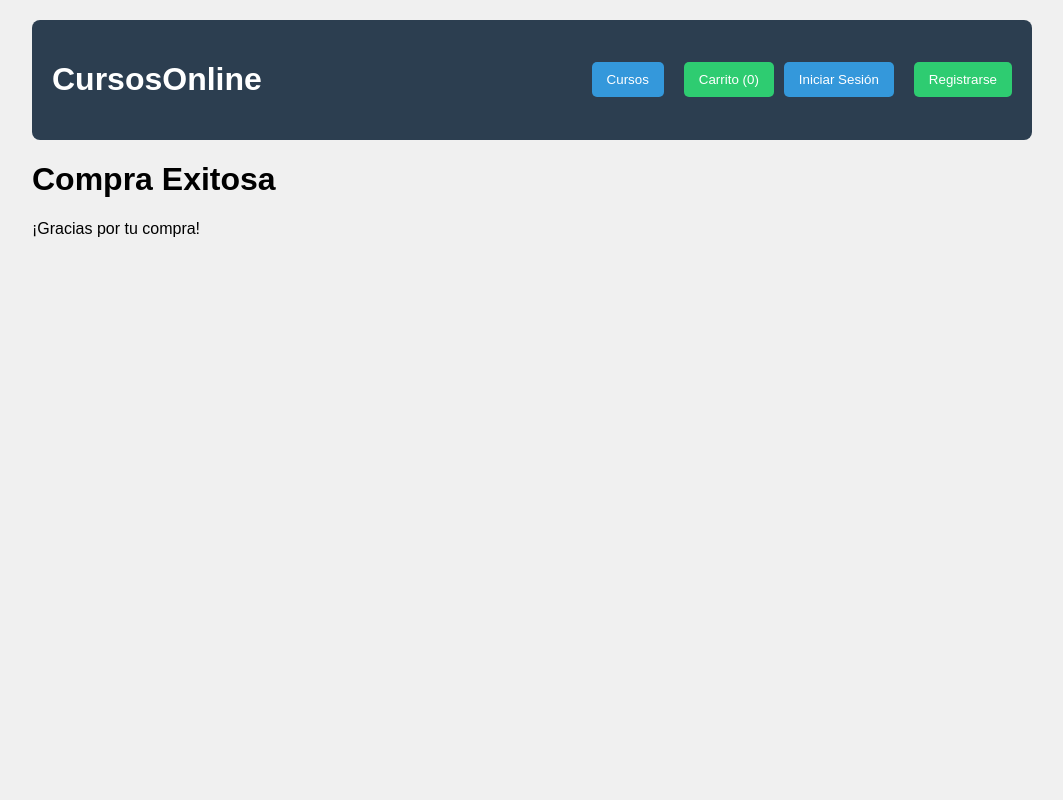
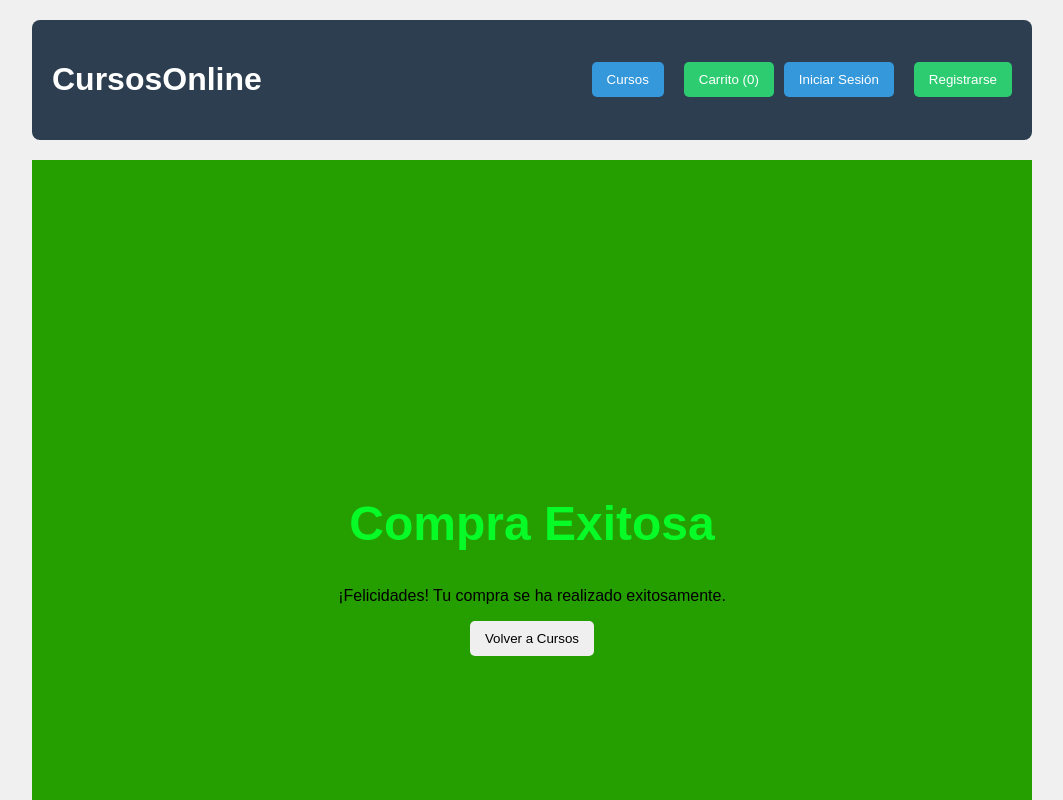
Before and after one commit to Benlox44/frontend-proyecto-integrador-de-software, a React (Create React App) app: page /compra-exitosa in a window 1280 px wide. Shown: the top 800 px of the page, without its empty margins (108-1171 px from the left). Built offline with nearby package versions, Linux system fonts and the light colour scheme.

Commit message:
paginas de compra fallida y exitosa

```diff
--- a/src/App.js
+++ b/src/App.js
@@ -6,9 +6,10 @@ import CourseDetails from './components/CourseDetails';
 import Login from './components/Login';
 import Register from './components/Register';
 import EditProfile from './components/EditProfile';
+import CompraFallida from './components/CompraFallida';  // Importa CompraFallida
+import CompraExitosa from './components/CompraExitosa';  // Importa CompraExitosa
 import coursesData from './data/courses';
 import { BrowserRouter as Router, Route, Routes } from 'react-router-dom';
-import CompraFallida from './components/CompraFallida';  // Importa el componente de Compra Fallida
 import './styles/App.css';
 
 function App() {
@@ -64,12 +65,7 @@ function App() {
           <Routes>
             {/* Rutas usando React Router */}
             <Route path="/compra-fallida" element={<CompraFallida />} />
-            <Route path="/compra-exitosa" element={
-              <div>
-                <h1>Compra Exitosa</h1>
-                <p>¡Gracias por tu compra!</p>
-              </div>
-            } />
+            <Route path="/compra-exitosa" element={<CompraExitosa />} />
 
             {/* Vistas controladas por el estado */}
             <Route path="/" element={
--- /dev/null
+++ b/src/components/CompraExitosa.js
@@ -0,0 +1,18 @@
+import React from 'react';
+import '../styles/CompraExitosa.css'; // Make sure to create this CSS file
+
+const CompraExitosa = () => {
+    const volverACursos = () => {
+        window.location.href = 'http://localhost:3000'; // Change the URL according to your configuration
+    };
+
+    return (
+        <div className="compraExitosaContainer">
+            <h1 className="compraExitosaText">Compra Exitosa</h1>
+            <p className="compraExitosaDetalle">¡Felicidades! Tu compra se ha realizado exitosamente.</p>
+            <button onClick={volverACursos}>Volver a Cursos</button>
+        </div>
+    );
+};
+
+export default CompraExitosa;
--- a/src/components/CompraFallida.js
+++ b/src/components/CompraFallida.js
@@ -2,9 +2,15 @@ import React from 'react';
 import '../styles/CompraFallida.css'; // Asegúrate de crear este archivo CSS
 
 const CompraFallida = () => {
+  const volverACursos = () => {
+    window.location.href = 'http://localhost:3000'; // Cambia la URL según tu configuración
+  };
+
   return (
     <div className="compraFallidaContainer">
       <h1 className="compraFallidaText">Compra Fallida</h1>
+      <p className="compraFallidaDetalle">Lo sentimos, ha ocurrido un error durante el proceso de compra. Por favor, inténtalo nuevamente más tarde.</p>
+      <button onClick={volverACursos}>Volver a Cursos</button>
     </div>
   );
 };
--- /dev/null
+++ b/src/styles/CompraExitosa.css
@@ -0,0 +1,26 @@
+.compraExitosaContainer {
+    display: flex;
+    flex-direction: column;
+    justify-content: center;
+    align-items: center;
+    height: 100vh;
+    background-color: #259e00;
+}
+
+.compraExitosaText {
+    color: #07fc27;
+    font-size: 48px;
+    font-weight: bold;
+    margin-bottom: 20px;
+}
+
+.volverCursosButton {
+    padding: 10px 20px;
+    background-color: #07fc27;
+    color: #fff;
+    font-size: 18px;
+    font-weight: bold;
+    border: none;
+    border-radius: 5px;
+    cursor: pointer;
+}
--- a/src/styles/CompraFallida.css
+++ b/src/styles/CompraFallida.css
@@ -1,5 +1,6 @@
 .compraFallidaContainer {
   display: flex;
+  flex-direction: column;
   justify-content: center;
   align-items: center;
   height: 100vh;
@@ -10,4 +11,21 @@
   color: #721c24;
   font-size: 48px;
   font-weight: bold;
+  margin-bottom: 20px;
 }
+
+.compraFallidaDetalle {
+  color: #721c24;
+  font-size: 24px;
+  margin-bottom: 20px;
+}
+
+.volverCursosButton {
+  background-color: #007bff;
+  color: #1155e7;
+  padding: 10px 20px;
+  border: none;
+  border-radius: 5px;
+  font-size: 18px;
+  cursor: pointer;
+}
```
Lines whose indentation alone changed are shown as unchanged.
